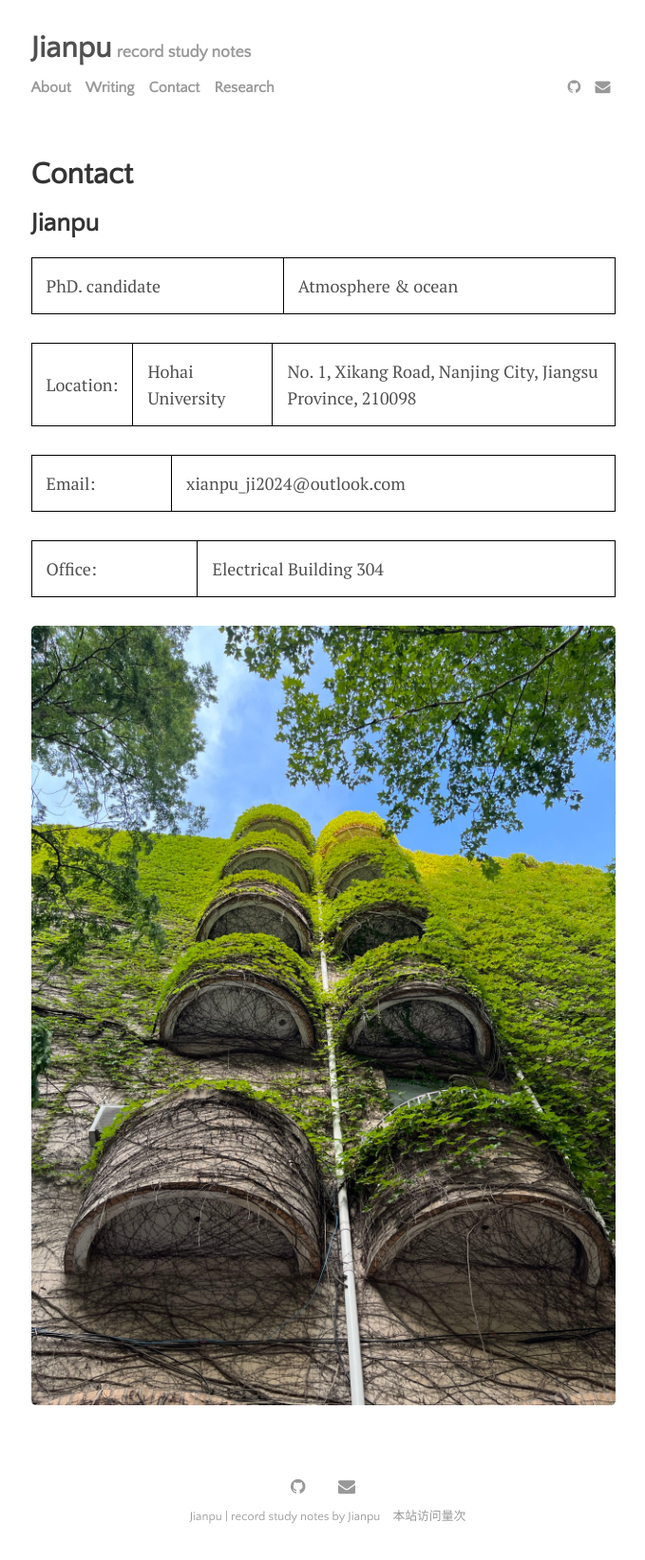
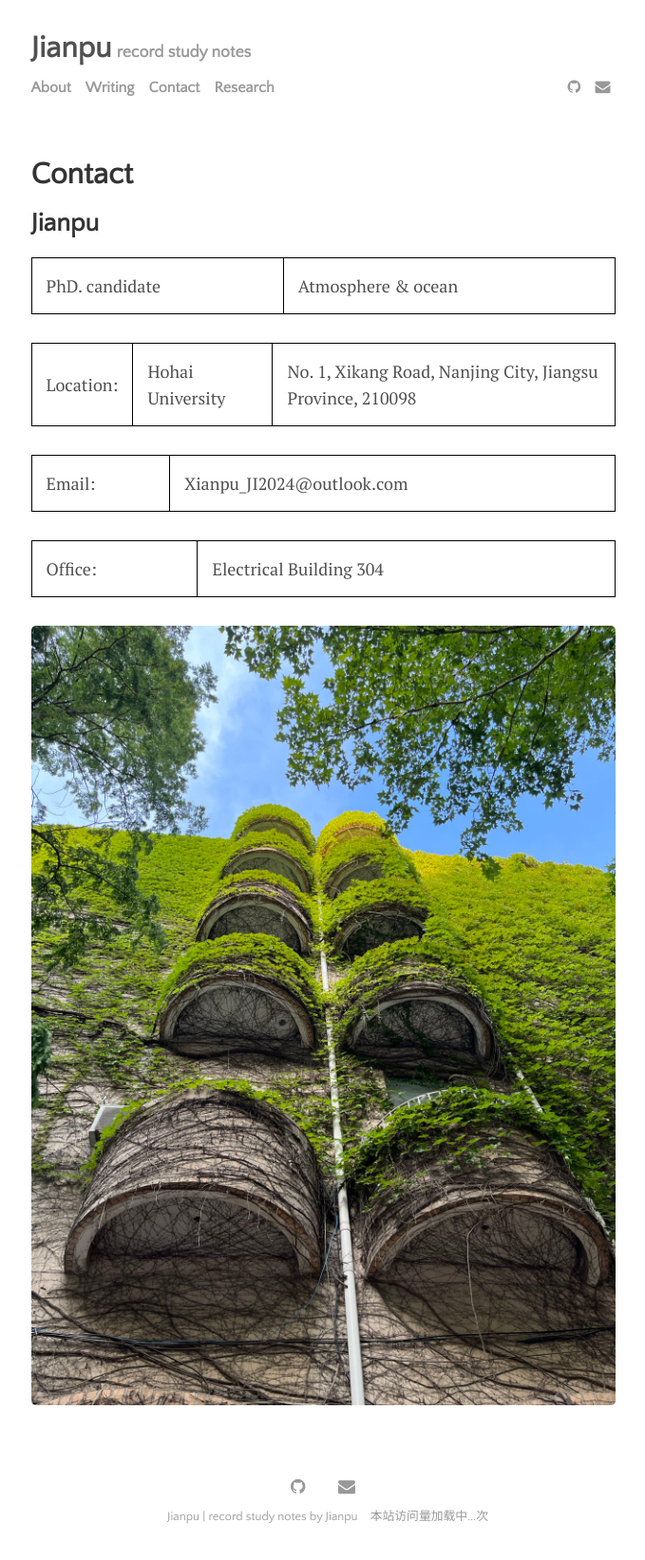
Before and after one commit to xpji/Jianpu.github.io, a Jekyll site: the page built from menu/contact.md, in a window 1280 px wide. Shown: the whole page at 95% size, without its empty margins (300-979 px from the left). Built offline with Jekyll 4.4.1, drawn with Linux system fonts in a browser that asks for light colours; comment, search, counter and statistics services are not loaded.

Commit message:
add footer

```diff
--- a/_includes/footer.html
+++ b/_includes/footer.html
@@ -3,10 +3,8 @@
   <div class="footer-description">
     <a href="{{ site.github.url }}/">{{ site.title }} | {{ site.description }} by {{ site.author }}</a>
     <span id="busuanzi_container_site_pv">
-      本站访问量<span id="busuanzi_value_site_pv"></span>次
+      本站访问量<span id="busuanzi_value_site_pv">加载中...</span>次
     </span>
+    <script src="{{site.github.url}}/assets/js/busuanzi.pure.mini.js" defer></script>
   </div>
 </footer>
-
-<!-- 引入 Busuanzi 的 JavaScript 文件 -->
-<script src="{{ site.github.url }}/assets/js/busuanzi.pure.mini.js"></script>
--- a/_includes/head.html
+++ b/_includes/head.html
@@ -1,4 +1,5 @@
 <head>
+  <meta name="google-site-verification" content="Mtodw0_Kwe7AtdgDwgSxzsd86bmCpR2W6k4Uf_l8FPQ" />
   <title>
     {% if page.title == "Home" %}
       {{ site.title }} | {{ site.description }}
--- a/menu/contact.md
+++ b/menu/contact.md
@@ -11,7 +11,7 @@
 
 Location: | Hohai University |   No. 1, Xikang Road, Nanjing City, Jiangsu Province, 210098
 
-Email:    | xianpu_ji2024@outlook.com
+Email:    | Xianpu_JI2024@outlook.com
 
 Office:   | Electrical Building 304
 
```
